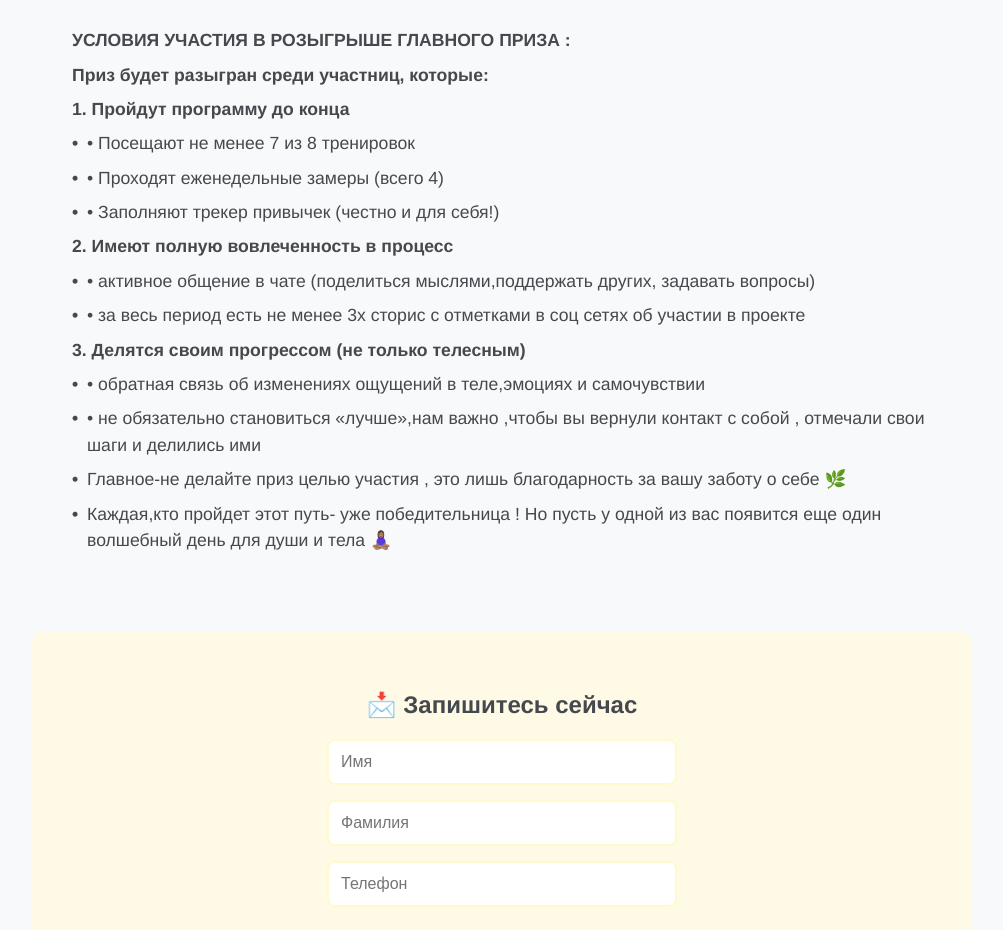
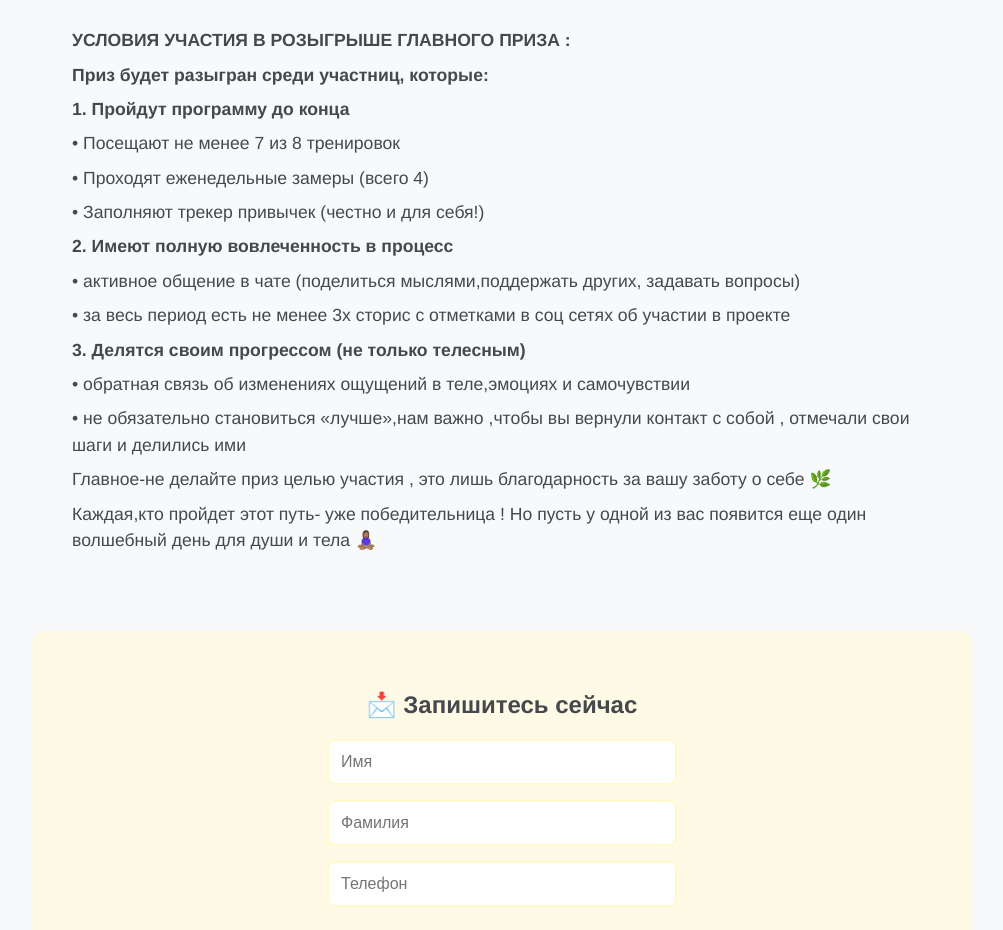
Before and after one commit to osadchy22/womans_team, a plain HTML site: page index.html in a window 1280 px wide. Shown: the part 1686-2616 px from the top of the page, without its empty margins (138-1141 px from the left). Drawn offline with Linux system fonts and the light colour scheme.

Commit message:
Update style.css

```diff
--- a/style.css
+++ b/style.css
@@ -196,20 +196,6 @@ footer {
     text-align: left;
 }
 
-/* Стиль для жирных точек */
-.bonus-conditions p:not(:has(strong)) {
-    position: relative;
-    padding-left: 15px;
-}
-
-.bonus-conditions p:not(:has(strong))::before {
-    content: "•";
-    font-weight: bold;
-    position: absolute;
-    left: 0;
-    color: #45494e;
-}
-
 /* Стили для бонусной секции */
 .bonus-intro {
     text-align: center;
```
